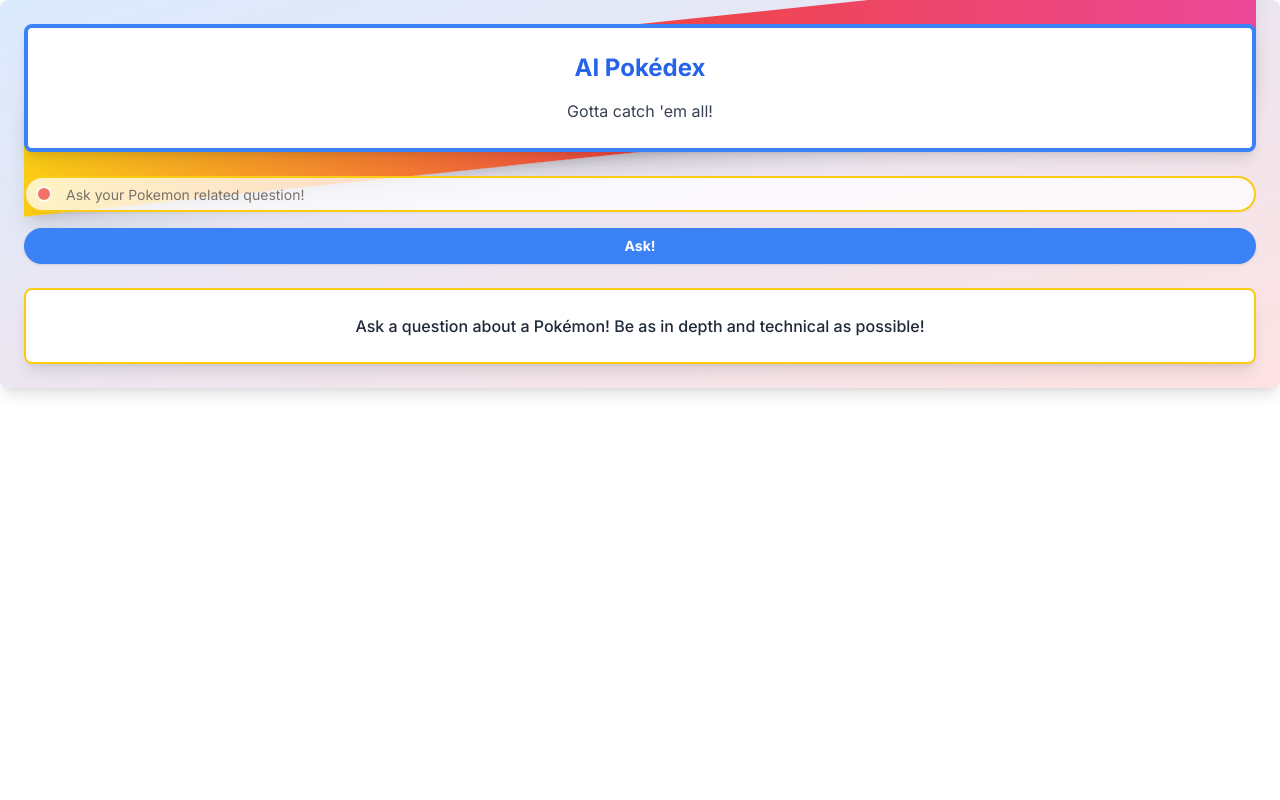
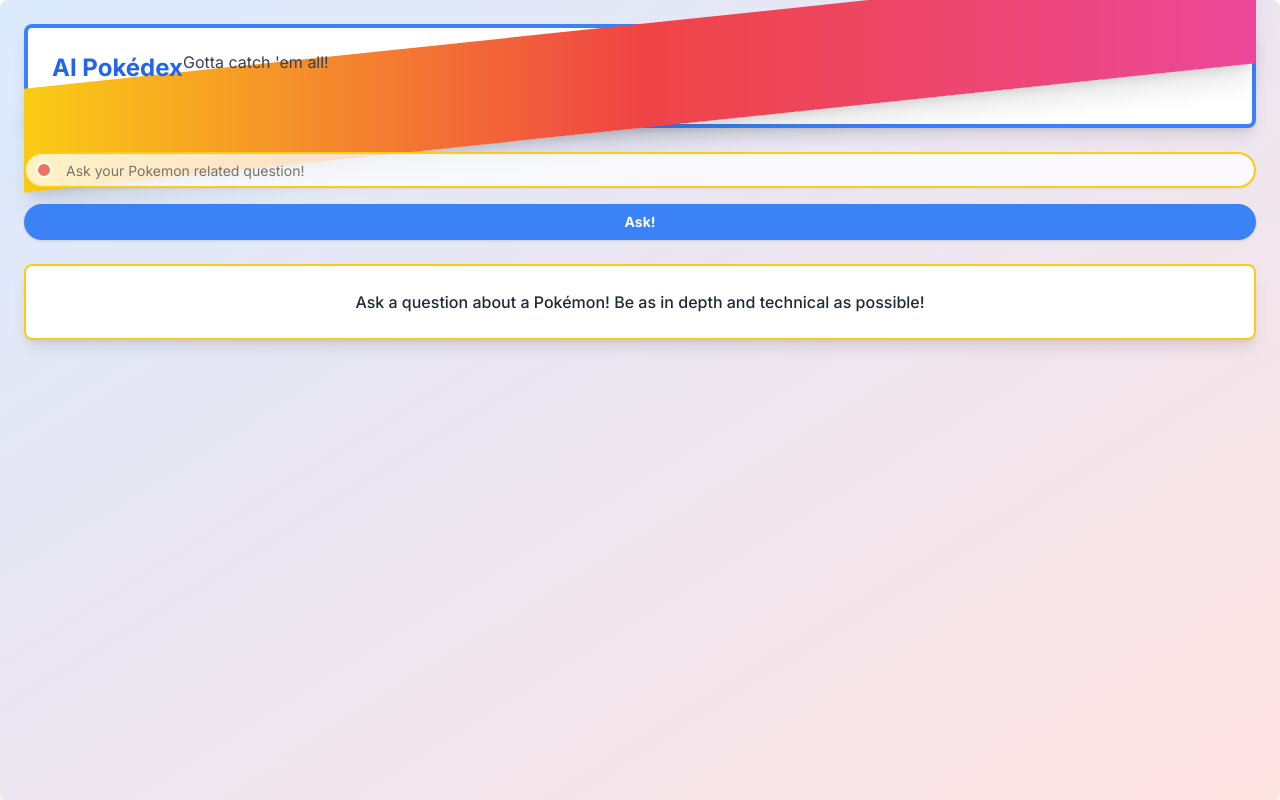
Before and after one commit to AbdellaToronto/ai-pokedex, a Next.js app: page / in a window 1280 px wide. Built offline with nearby package versions, Linux system fonts and the light colour scheme.

Commit message:
good state

```diff
--- a/app/page.tsx
+++ b/app/page.tsx
@@ -2,7 +2,7 @@
 
 export default function Home() {
   return (
-    <main className="flex min-h-screen flex-col items-center justify-between">
+    <main className="flex min-h-screen flex-col items-center justify-between h-screen">
       <PokemonComponent />
     </main>
   );
--- a/components/dynamic-table.tsx
+++ b/components/dynamic-table.tsx
@@ -80,14 +80,14 @@
       initial={{ opacity: 0, y: 20 }}
       animate={{ opacity: 1, y: 0 }}
       transition={{ duration: 0.3 }}
-      className="space-y-4"
+      className="space-y-4 flex flex-col h-full"
     >
       <div className="flex justify-between">
         <Input
           placeholder="Search..."
           value={searchTerm}
           onChange={(e) => setSearchTerm(e.target.value)}
-          className="max-w-sm"
+          className="max-w-sm mr-2"
         />
         <DropdownMenu>
           <DropdownMenuTrigger asChild>
@@ -106,7 +106,7 @@
           </DropdownMenuContent>
         </DropdownMenu>
       </div>
-      <div className="rounded-md border">
+      <div className="rounded-md border flex-grow overflow-hidden flex flex-col">
         <Table>
           <TableHeader>
             <TableRow>
@@ -122,6 +122,9 @@
               ))}
             </TableRow>
           </TableHeader>
+        </Table>
+        <div className="overflow-auto flex-grow">
+          <Table>
             <TableBody>
               <AnimatePresence>
                 {filteredRows.map((row, index) => (
@@ -145,6 +148,7 @@
             </TableBody>
           </Table>
         </div>
+      </div>
     </motion.div>
   )
 }
--- a/components/pokemon-component.tsx
+++ b/components/pokemon-component.tsx
@@ -30,12 +30,12 @@
       initial={{ opacity: 0, y: 20 }}
       animate={{ opacity: 1, y: 0 }}
       transition={{ duration: 0.5 }}
-      className="w-full p-6 space-y-6 bg-gradient-to-br from-blue-100 to-red-100 rounded-lg shadow-lg"
+      className="w-full p-6 space-y-6 bg-gradient-to-br from-blue-100 to-red-100 rounded-lg shadow-lg h-full flex flex-col"
     >
       <div className="relative">
         <div className="absolute inset-0 bg-gradient-to-r from-yellow-400 via-red-500 to-pink-500 transform -skew-y-6 shadow-xl"></div>
-        <div className="relative bg-white rounded-lg shadow-lg p-6 border-4 border-blue-500">
-          <h2 className="text-2xl font-bold text-center mb-4 text-blue-600">AI Pokédex</h2>
+        <div className="flex bg-white rounded-lg shadow-lg p-6 border-4 border-blue-500  max-height-[500px]">
+          <h2 className="text-2xl font-bold text-center mb-4 text-blue-600 z-50">AI Pokédex</h2>
           <p className="text-gray-700 text-center animate-bounce">
             Gotta catch &apos;em all!
           </p>
@@ -78,7 +78,6 @@
         transition={{ duration: 0.3 }}
         className="relative overflow-hidden bg-white rounded-lg p-6 shadow-lg border-2 border-yellow-400"
       >
-        <div className="pokeball-pattern absolute inset-0 opacity-10"></div>
 
         <AnimatePresence mode="wait">
           {isLoading ? (
@@ -94,6 +93,7 @@
           ) : outputData ? (
             <motion.div
               key="table"
+              className="h-full"
               initial={{ opacity: 0, y: 20 }}
               animate={{ opacity: 1, y: 0 }}
               exit={{ opacity: 0, y: -20 }}
```
Lines whose indentation alone changed are shown as unchanged.
